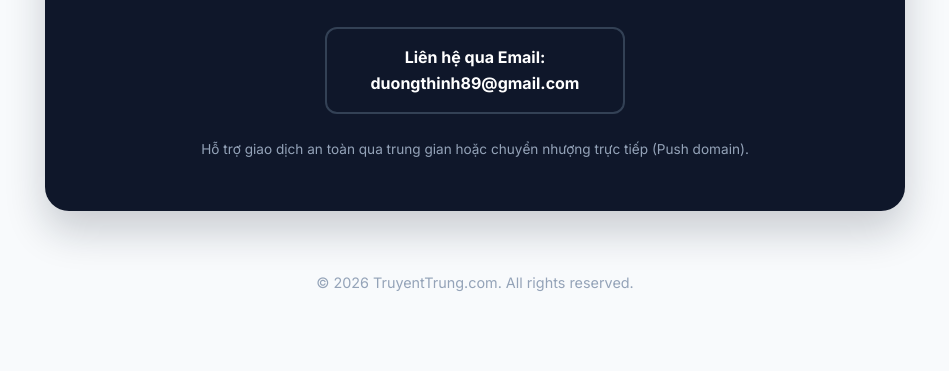
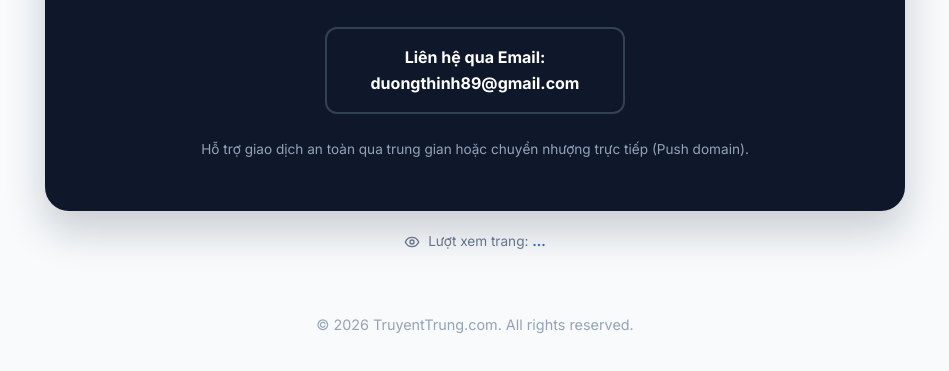
Before and after one commit to tuyvantu/TruyenTrung, a plain HTML site: page index.html in a window 1280 px wide. Shown: the part 801-1172 px from the top of the page, without its empty margins (165-1114 px from the left). Before the commit the page ends 1135 px from the top, so only its background shows below. Drawn offline with Linux system fonts and the light colour scheme.

Commit message:
Update bộ đếm lượt truy cập

```diff
--- a/index.html
+++ b/index.html
@@ -11,6 +11,19 @@
             --dark: #0f172a;
             --text: #334155;
             --bg: #f8fafc;
+        }
+        .visitor-stats {
+            margin-top: 20px;
+            font-size: 0.85rem;
+            color: #64748b;
+            display: flex;
+            justify-content: center;
+            align-items: center;
+            gap: 8px;
+        }
+        #visit-count {
+            font-weight: 700;
+            color: var(--primary);
         }
         * { margin: 0; padding: 0; box-sizing: border-box; }
         body { font-family: 'Inter', sans-serif; background-color: var(--bg); color: var(--text); line-height: 1.6; }
@@ -87,11 +100,19 @@
                 Hỗ trợ giao dịch an toàn qua trung gian hoặc chuyển nhượng trực tiếp (Push domain).
             </p>
         </section>
-
+        <div class="visitor-stats">
+            <svg xmlns="http://www.w3.org/2000/svg" width="16" height="16" viewBox="0 0 24 24" fill="none" stroke="currentColor" stroke-width="2" stroke-linecap="round" stroke-linejoin="round"><path d="M2 12s3-7 10-7 10 7 10 7-3 7-10 7-10-7-10-7Z"/><circle cx="12" cy="12" r="3"/></svg>
+            <span>Lượt xem trang: <span id="visit-count">...</span></span>
+        </div>
         <footer>
             &copy; 2026 TruyentTrung.com. All rights reserved.
         </footer>
     </div>
-
+<script>
+        function cb(response) {
+            document.getElementById('visit-count').innerText = response.value.toLocaleString();
+        }
+    </script>
+    <script async src="https://api.countapi.xyz/hit/truyentrung.com/visits?callback=cb"></script>
 </body>
 </html>
```
